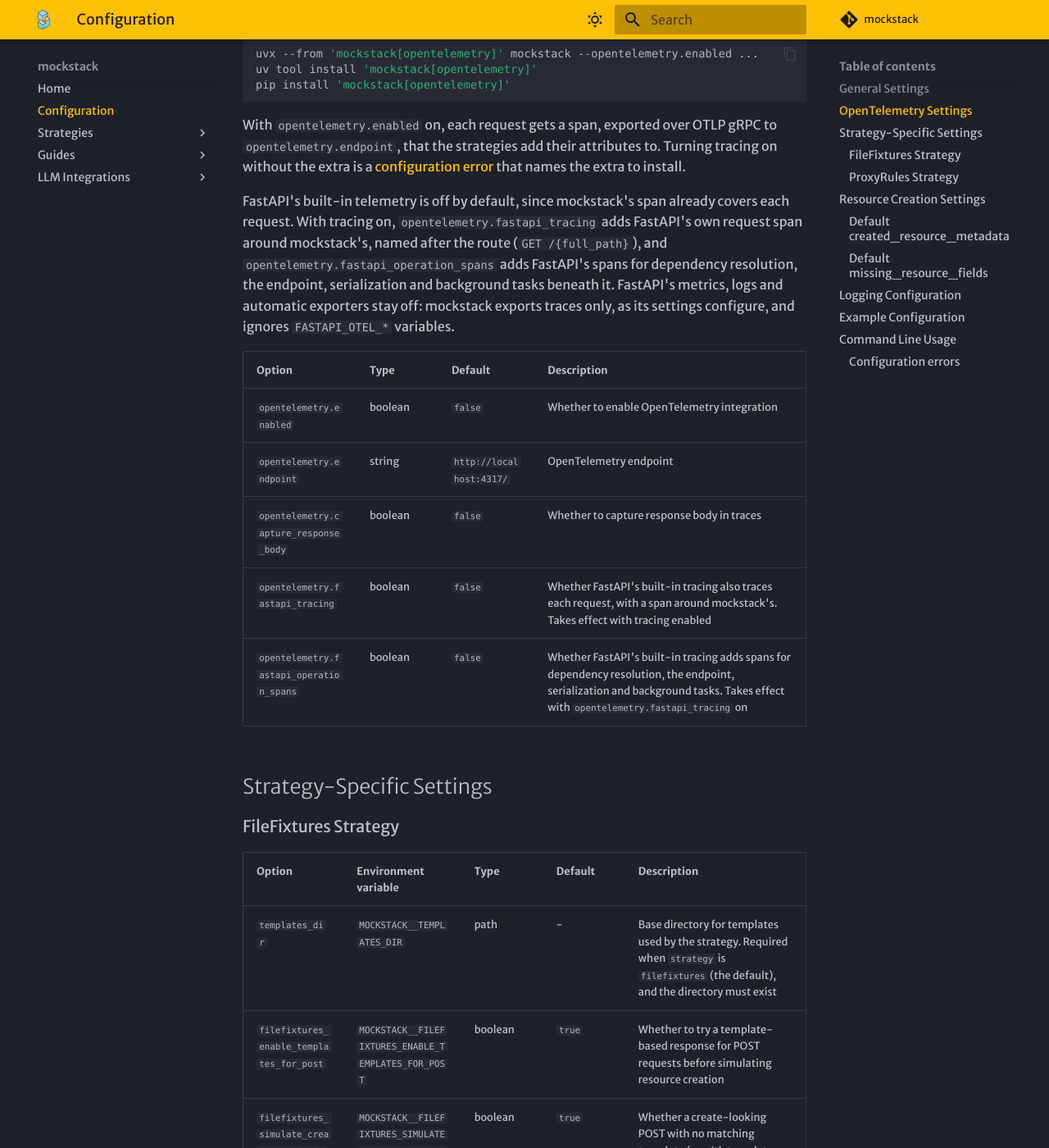
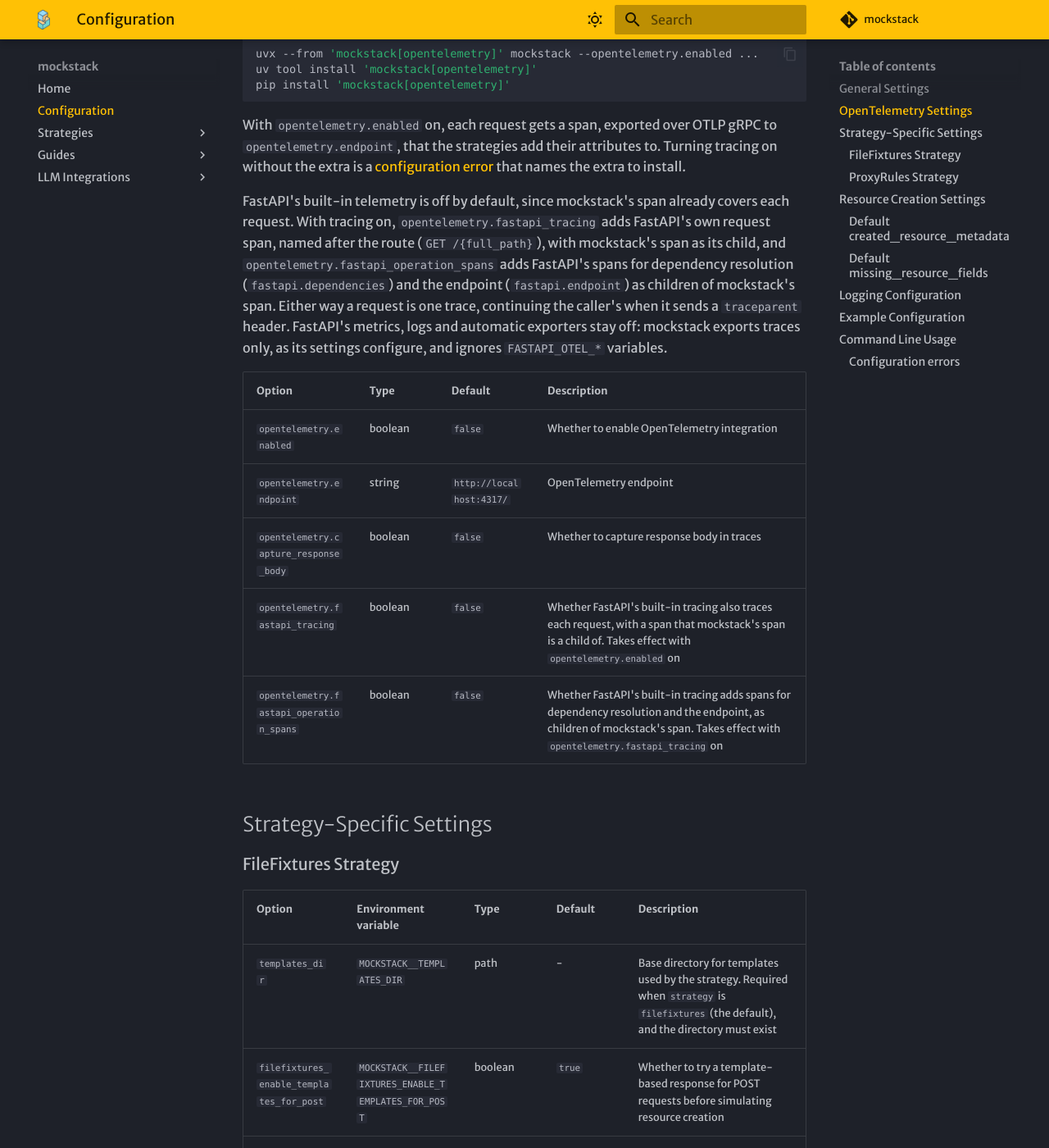
Before and after one commit to promptromp/mockstack, an MkDocs documentation site: the page built from docs/configuration.md, in a window 1280 px wide and 1400 px high, scrolled down 1181 px. Shown: the whole window at 82% size. Built offline with MkDocs 1.6.1 and Material for MkDocs 9.7.7, drawn with Linux system fonts in a browser that asks for light colours; some web fonts are replaced; comment, search, counter and statistics services are not loaded.

Commit message:
fix: take the trace from the headers unless FastAPI's tracing is on
Review follow-ups for the FastAPI telemetry change.

- The middleware chose the current span as the parent whenever one was valid.
  A request sent from inside an in-process caller's span (an app embedded in a
  test suite) therefore became that span's child, and an explicit traceparent
  was ignored. The span now continues the caller's trace from the headers,
  unless opentelemetry.fastapi_tracing is on, in which case it is a child of
  FastAPI's request span, which has continued the trace already.
- test_traced_request_spans repeats each request from inside an in-process
  span and expects the same tree. It sets an OTLP endpoint, without which
  FASTAPI_OTEL_AUTO_CONFIGURE does nothing, and checks that FastAPI logs no
  automatic-configuration warning: FastAPI logs that failure instead of failing
  startup. The test also drops inherited OTEL_* variables and has a timeout.
- The help text, docs and CLAUDE.md name the spans that actually occur
  (fastapi.dependencies and fastapi.endpoint, children of mockstack's span),
  refer to settings by flag, and say what the import guard checks.

Co-Authored-By: Claude Opus 5.5 <noreply@anthropic.com>

```diff
--- a/docs/configuration.md
+++ b/docs/configuration.md
@@ -45,20 +45,21 @@ without the extra is a [configuration error](#configuration-errors) that names t
 to install.
 
 FastAPI's built-in telemetry is off by default, since mockstack's span already covers each
-request. With tracing on, `opentelemetry.fastapi_tracing` adds FastAPI's own request span
-around mockstack's, named after the route (`GET /{full_path}`), and
-`opentelemetry.fastapi_operation_spans` adds FastAPI's spans for dependency resolution,
-the endpoint, serialization and background tasks beneath it. FastAPI's metrics, logs and
-automatic exporters stay off: mockstack exports traces only, as its settings configure,
-and ignores `FASTAPI_OTEL_*` variables.
+request. With tracing on, `opentelemetry.fastapi_tracing` adds FastAPI's own request span,
+named after the route (`GET /{full_path}`), with mockstack's span as its child, and
+`opentelemetry.fastapi_operation_spans` adds FastAPI's spans for dependency resolution
+(`fastapi.dependencies`) and the endpoint (`fastapi.endpoint`) as children of mockstack's
+span. Either way a request is one trace, continuing the caller's when it sends a
+`traceparent` header. FastAPI's metrics, logs and automatic exporters stay off: mockstack
+exports traces only, as its settings configure, and ignores `FASTAPI_OTEL_*` variables.
 
 | Option | Type | Default | Description |
 |--------|------|---------|-------------|
 | `opentelemetry.enabled` | boolean | `false` | Whether to enable OpenTelemetry integration |
 | `opentelemetry.endpoint` | string | `http://localhost:4317/` | OpenTelemetry endpoint |
 | `opentelemetry.capture_response_body` | boolean | `false` | Whether to capture response body in traces |
-| `opentelemetry.fastapi_tracing` | boolean | `false` | Whether FastAPI's built-in tracing also traces each request, with a span around mockstack's. Takes effect with tracing enabled |
-| `opentelemetry.fastapi_operation_spans` | boolean | `false` | Whether FastAPI's built-in tracing adds spans for dependency resolution, the endpoint, serialization and background tasks. Takes effect with `opentelemetry.fastapi_tracing` on |
+| `opentelemetry.fastapi_tracing` | boolean | `false` | Whether FastAPI's built-in tracing also traces each request, with a span that mockstack's span is a child of. Takes effect with `opentelemetry.enabled` on |
+| `opentelemetry.fastapi_operation_spans` | boolean | `false` | Whether FastAPI's built-in tracing adds spans for dependency resolution and the endpoint, as children of mockstack's span. Takes effect with `opentelemetry.fastapi_tracing` on |
 
 ## Strategy-Specific Settings
 
```
Also changed, not shown: CLAUDE.md (+3 -2 lines), 4 other files.
